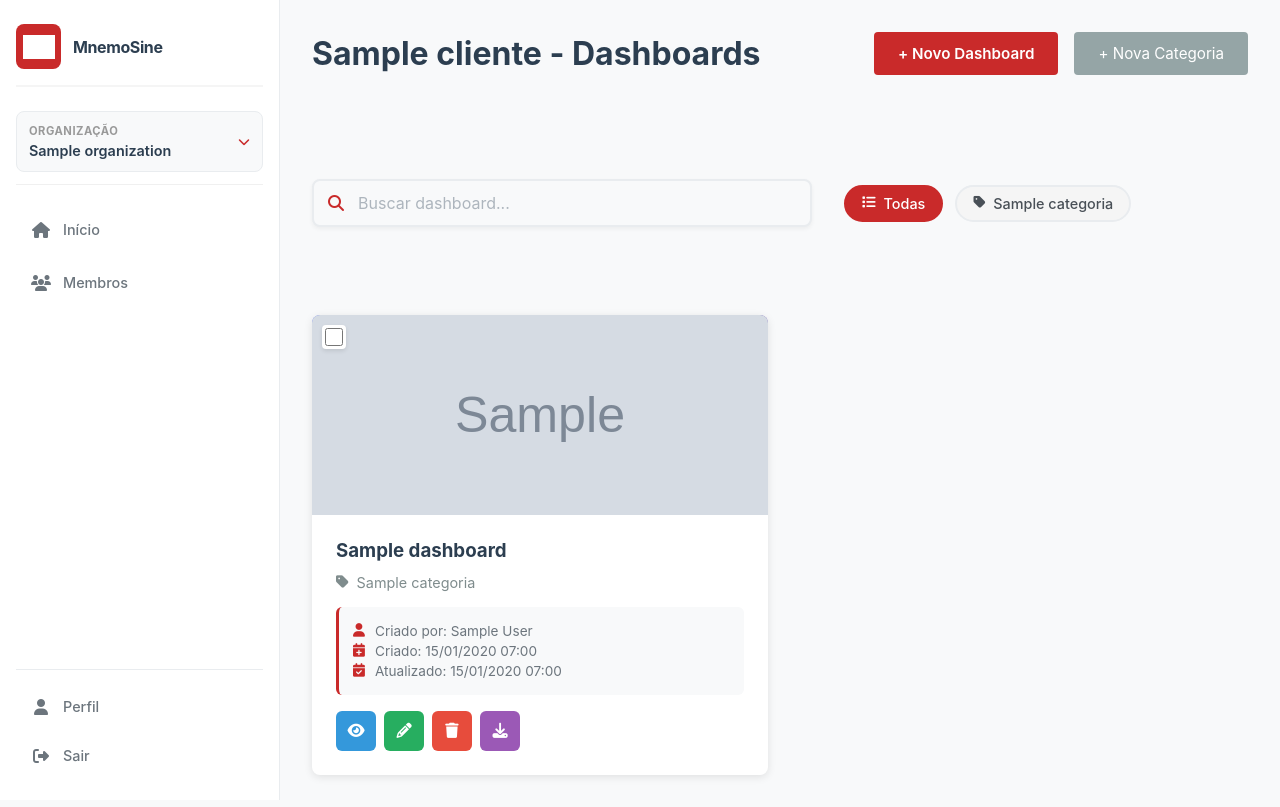
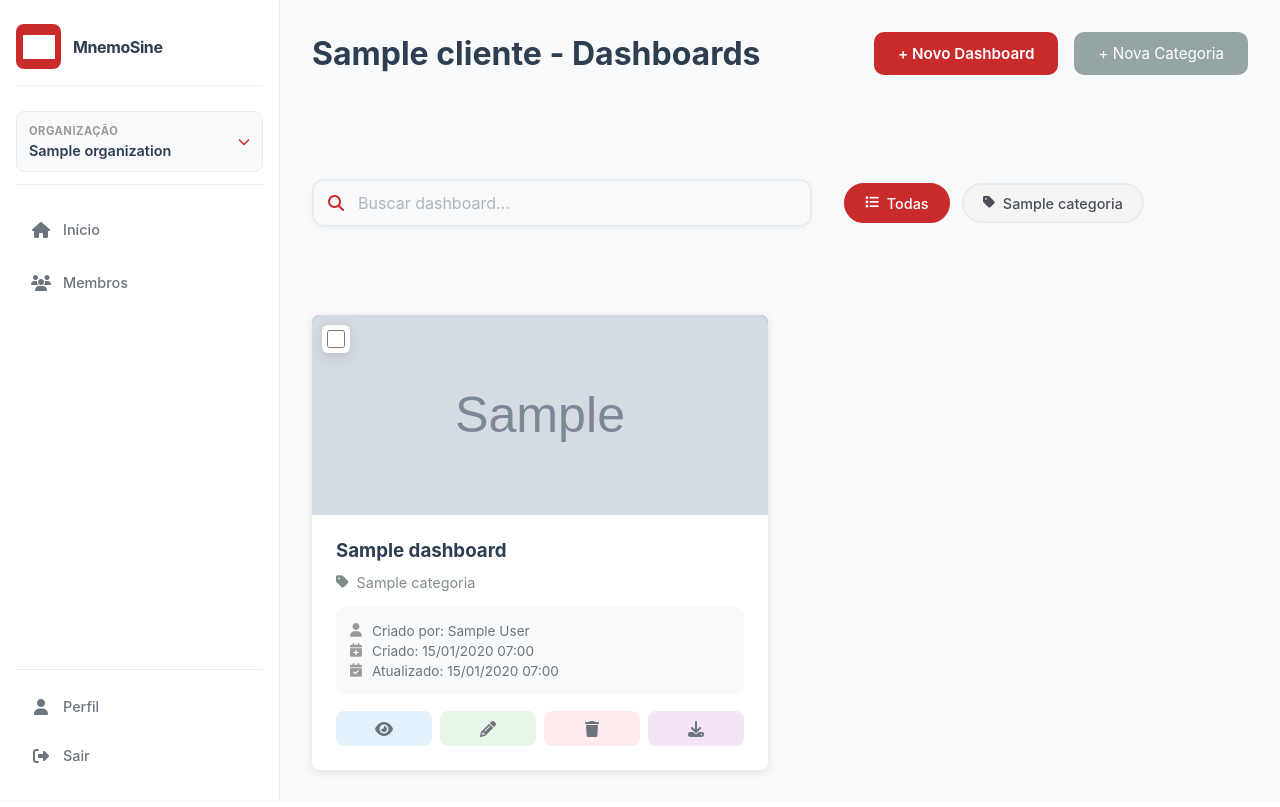
Before and after one commit to Allcantaraa/MnemoSine, a Django app: a page that uses dashboard/templates/cliente_dashboards.html in a window 1280 px wide. Run offline with Django 5.2, Linux system fonts and the light colour scheme; a user stored in the database is signed in; tables that the repository leaves empty hold one stand-in row (values such as "Sample post"); grey boxes marked "Sample" are stand-in pictures; grey boxes are pictures that could not be loaded.

Commit message:
melhora no layout

```diff
--- a/dashboard/templates/cliente_dashboards.html
+++ b/dashboard/templates/cliente_dashboards.html
@@ -128,7 +128,7 @@
     .btn-primary, .btn-secondary {
         padding: 0.75rem 1.5rem;
         border: none;
-        border-radius: 4px;
+        border-radius: 10px;
         text-decoration: none;
         cursor: pointer;
         font-size: 0.95rem;
@@ -164,15 +164,15 @@
 
     .dashboard-card {
         background: white;
-        border-radius: 8px;
+        border-radius: 12px;
         overflow: hidden;
-        box-shadow: 0 2px 8px rgba(0,0,0,0.1);
+        box-shadow: 0 4px 20px rgba(0,0,0,0.05);
         transition: transform 0.3s, box-shadow 0.3s;
     }
 
     .dashboard-card:hover {
-        transform: translateY(-4px);
-        box-shadow: 0 4px 12px rgba(0,0,0,0.15);
+        transform: translateY(-2px);
+        box-shadow: 0 8px 32px rgba(0,0,0,0.08);
     }
 
     .dashboard-image {
@@ -216,10 +216,9 @@
 
     .dashboard-meta {
         background-color: #f8f9fa;
-        border-radius: 6px;
+        border-radius: 8px;
         padding: 0.75rem;
         margin-bottom: 1rem;
-        border-left: 3px solid #c92a2a;
     }
 
     .meta-item {
@@ -232,7 +231,7 @@
     }
 
     .meta-item i {
-        color: #c92a2a;
+        color: #999;
         width: 16px;
         text-align: center;
     }
@@ -241,101 +240,66 @@
         margin-top: 1rem;
         display: flex;
         gap: 0.5rem;
-        justify-content: flex-start;
+        justify-content: stretch;
+    }
+
+    .btn-view, .btn-edit, .btn-delete, .btn-download {
+        flex: 1;
+        padding: 0.6rem;
+        border: none;
+        border-radius: 8px;
+        text-decoration: none;
+        display: inline-flex;
+        align-items: center;
+        justify-content: center;
+        cursor: pointer;
+        transition: all 0.3s ease;
+        font-size: 1rem;
+        color: #6c757d;
     }
 
     .btn-view {
-        width: 40px;
-        height: 40px;
-        padding: 0;
-        background-color: #3498db;
-        color: white;
-        text-decoration: none;
-        border-radius: 6px;
-        text-align: center;
-        font-size: 0.95rem;
-        transition: all 0.3s;
-        display: inline-flex;
-        align-items: center;
-        justify-content: center;
-        gap: 0;
-        cursor: pointer;
+        background-color: #e3f2fd;
     }
 
     .btn-view:hover {
-        background-color: #2980b9;
-        transform: scale(1.05);
+        background-color: #2196F3;
+        color: white;
     }
 
     .btn-edit {
-        width: 40px;
-        height: 40px;
-        padding: 0;
-        background-color: #27ae60;
-        color: white;
-        text-decoration: none;
-        border-radius: 6px;
-        font-size: 0.95rem;
-        transition: all 0.3s;
-        display: inline-flex;
-        align-items: center;
-        justify-content: center;
-        gap: 0;
+        background-color: #e8f5e9;
     }
 
     .btn-edit:hover {
-        background-color: #229954;
-        transform: scale(1.05);
+        background-color: #4CAF50;
+        color: white;
     }
 
     .btn-delete {
-        width: 40px;
-        height: 40px;
-        padding: 0;
-        background-color: #e74c3c;
-        color: white;
-        text-decoration: none;
-        border-radius: 6px;
-        font-size: 0.95rem;
-        transition: all 0.3s;
-        display: inline-flex;
-        align-items: center;
-        justify-content: center;
-        gap: 0;
+        background-color: #ffebee;
     }
 
     .btn-delete:hover {
-        background-color: #c0392b;
-        transform: scale(1.05);
+        background-color: #c92a2a;
+        color: white;
     }
 
     .btn-download {
-        width: 40px;
-        height: 40px;
-        padding: 0;
-        background-color: #9b59b6;
-        color: white;
-        text-decoration: none;
-        border-radius: 6px;
-        font-size: 0.95rem;
-        transition: all 0.3s;
-        display: inline-flex;
-        align-items: center;
-        justify-content: center;
-        min-width: auto;
+        background-color: #f3e5f5;
     }
 
     .btn-download:hover {
-        background-color: #8e44ad;
-        transform: scale(1.05);
+        background-color: #9C27B0;
+        color: white;
     }
 
     .empty-state {
         text-align: center;
         padding: 3rem 2rem;
         background: white;
-        border-radius: 8px;
-        box-shadow: 0 2px 4px rgba(0,0,0,0.1);
+        border-radius: 12px;
+        box-shadow: 0 4px 20px rgba(0,0,0,0.05);
     }
 
     .empty-state p {
@@ -348,7 +312,7 @@
         background: #c92a2a;
         color: white;
         padding: 1rem 1.5rem;
-        border-radius: 8px;
+        border-radius: 12px;
         display: flex;
         justify-content: space-between;
         align-items: center;
@@ -356,6 +320,7 @@
         gap: 1rem;
         flex-wrap: wrap;
         animation: slideDown 0.3s ease;
+        box-shadow: 0 4px 20px rgba(201, 42, 42, 0.15);
     }
 
     @keyframes slideDown {
@@ -385,7 +350,7 @@
     .btn-bulk-cancel {
         padding: 0.6rem 1rem;
         border: none;
-        border-radius: 6px;
+        border-radius: 8px;
         cursor: pointer;
         font-size: 0.9rem;
         font-weight: 600;
@@ -434,22 +399,23 @@
     }
 
     .dashboard-card.selected {
-        box-shadow: 0 0 0 3px #c92a2a, 0 2px 8px rgba(0,0,0,0.1);
+        box-shadow: 0 0 0 3px rgba(201, 42, 42, 0.2), 0 8px 32px rgba(0,0,0,0.08);
     }
 
     .dashboard-checkbox {
         position: absolute;
         top: 10px;
         left: 10px;
-        width: 24px;
-        height: 24px;
-        background: white;
-        border-radius: 4px;
+        width: 28px;
+        height: 28px;
+        background: rgba(255, 255, 255, 0.95);
+        border-radius: 6px;
         display: flex;
         align-items: center;
         justify-content: center;
         z-index: 10;
-        box-shadow: 0 2px 4px rgba(0, 0, 0, 0.1);
+        box-shadow: 0 4px 16px rgba(0, 0, 0, 0.12);
+        backdrop-filter: blur(4px);
     }
 
     .dashboard-select {
@@ -492,18 +458,18 @@
         padding: 0.75rem 1rem 0.75rem 2.75rem;
         font-size: 1rem;
         border: 2px solid #e9ecef;
-        border-radius: 8px;
+        border-radius: 12px;
         background-color: #f8f9fa;
         color: #2c3e50;
         transition: all 0.3s ease;
-        box-shadow: 0 2px 4px rgba(0,0,0,0.05);
+        box-shadow: 0 2px 8px rgba(0,0,0,0.03);
     }
 
     .form-input:focus {
         outline: none;
         border-color: #c92a2a;
         background-color: white;
-        box-shadow: 0 2px 8px rgba(201, 42, 42, 0.15);
+        box-shadow: 0 4px 16px rgba(201, 42, 42, 0.1);
     }
 
     .form-input::placeholder {
@@ -522,10 +488,10 @@
         display: inline-flex;
         align-items: center;
         gap: 0.5rem;
-        padding: 0.5rem 1rem;
+        padding: 0.6rem 1.2rem;
         background-color: #f5f5f5;
         border: 2px solid #e9ecef;
-        border-radius: 20px;
+        border-radius: 9999px;
         cursor: pointer;
         text-decoration: none;
         color: #495057;
@@ -586,6 +552,10 @@
             max-width: unset;
         }
 
+        .dashboard-actions {
+            gap: 0.25rem;
+        }
+
         .bulk-actions-bar {
             flex-direction: column;
             gap: 1rem;
@@ -631,13 +601,14 @@
         position: relative;
         background: white;
         padding: 2rem;
-        border-radius: 8px;
+        border-radius: 12px;
         max-width: 90vw;
         max-height: 90vh;
         display: flex;
         flex-direction: column;
         align-items: center;
         animation: slideUp 0.3s ease;
+        box-shadow: 0 20px 60px rgba(0,0,0,0.15);
     }
 
     @keyframes slideUp {
```
Also changed, not shown: dashboard/templates/index.html (+198 -17 lines).
